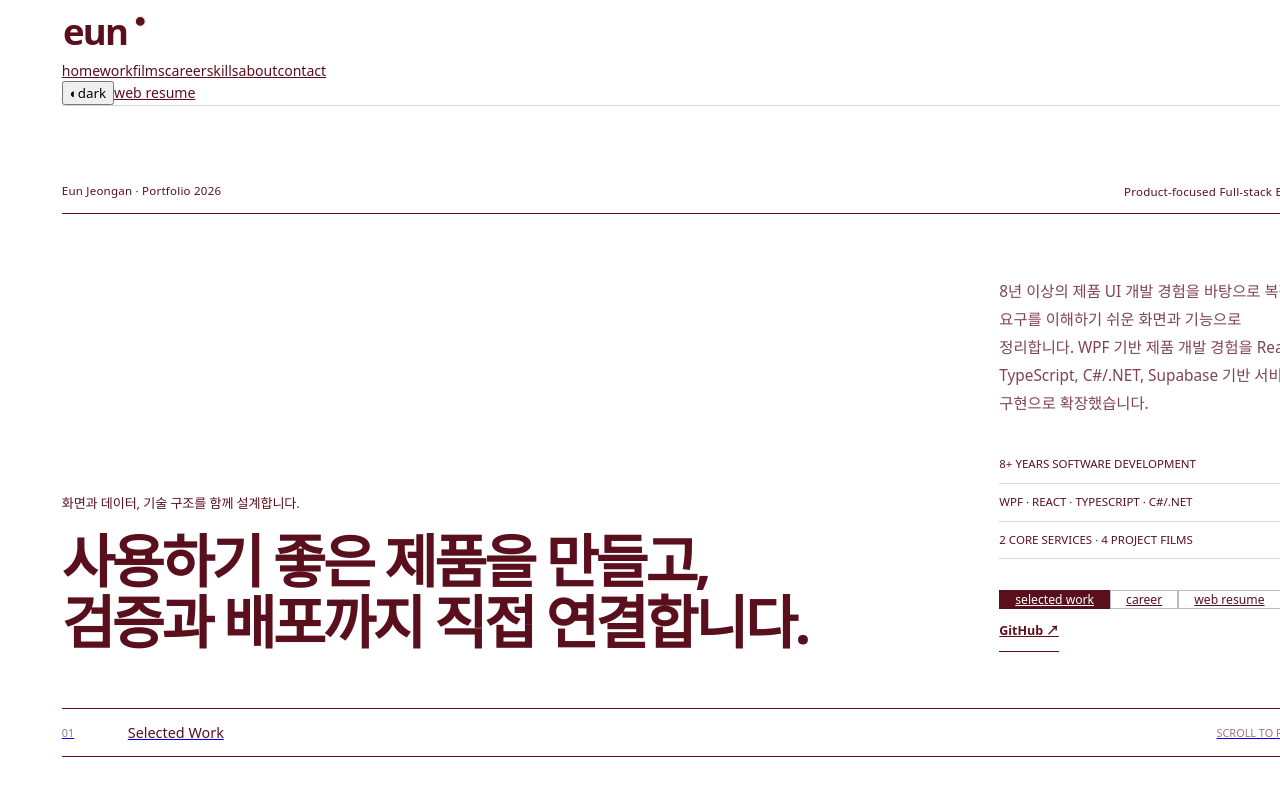
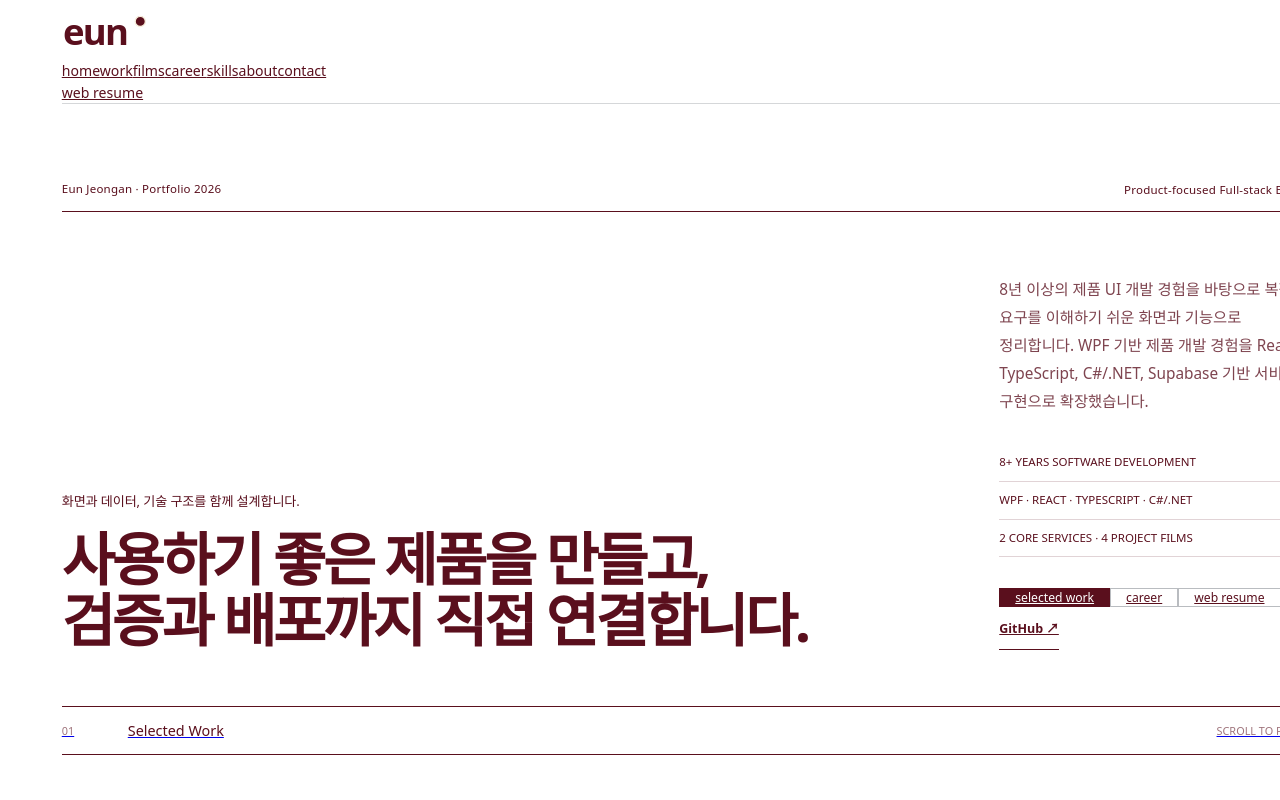
Before and after one commit to coffee-and/eun-portfolio, a React (Vite) app: page / in a window 1280 px wide. Shown: the top 800 px of the page. Built offline with nearby package versions, Linux system fonts and the light colour scheme; the HTML template or start-up script is replaced by a standard one; a web font is replaced by a local one.

Commit message:
테마 전환 메뉴 제거

```diff
--- a/src/components/SiteNav.tsx
+++ b/src/components/SiteNav.tsx
@@ -1,5 +1,4 @@
 import BrandMark from "./BrandMark";
-import ThemeToggle from "./ThemeToggle";
 
 const navItems = [
   { label: "home", href: "#home" },
@@ -26,12 +25,9 @@ const SiteNav = () => {
         ))}
       </nav>
 
-      <div className="site-nav__actions">
-        <ThemeToggle />
-        <a className="site-nav__mode" href="#/resume">
-          web resume
-        </a>
-      </div>
+      <a className="site-nav__mode" href="#/resume">
+        web resume
+      </a>
     </header>
   );
 };
```
